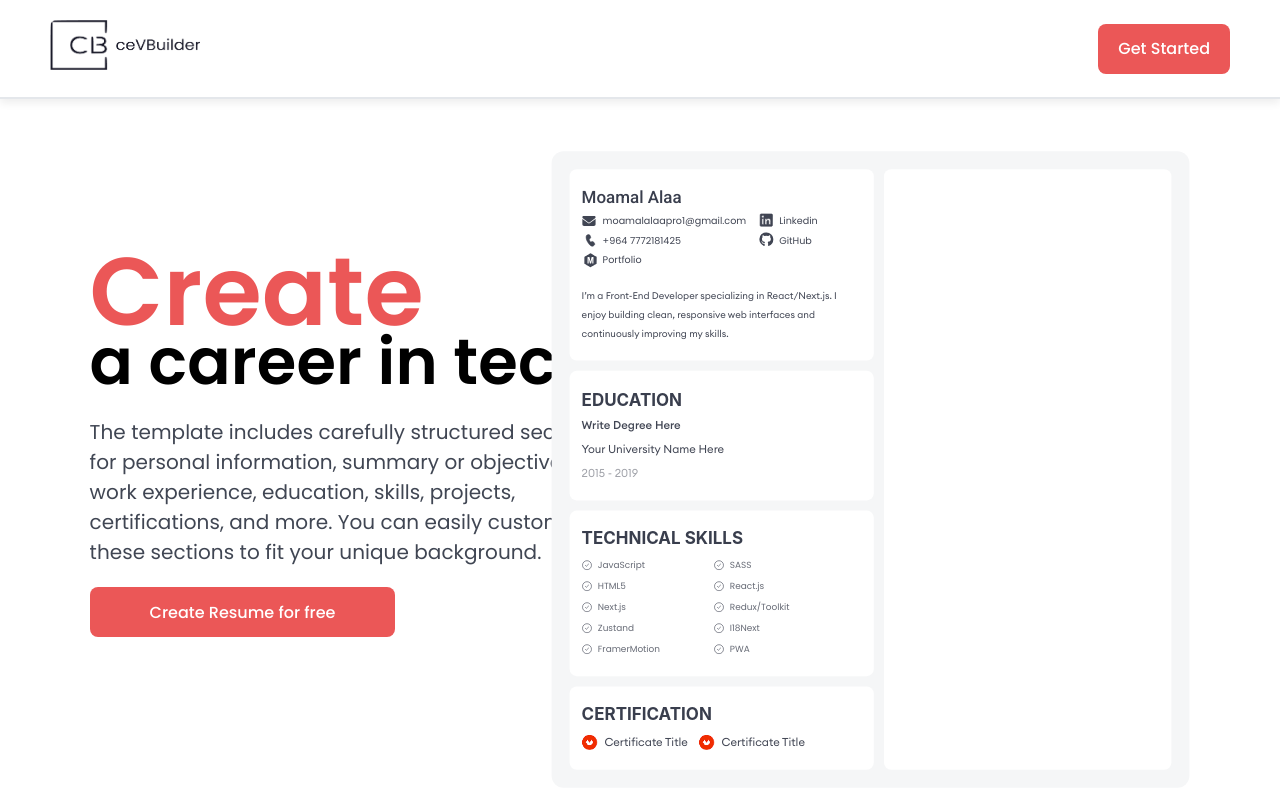
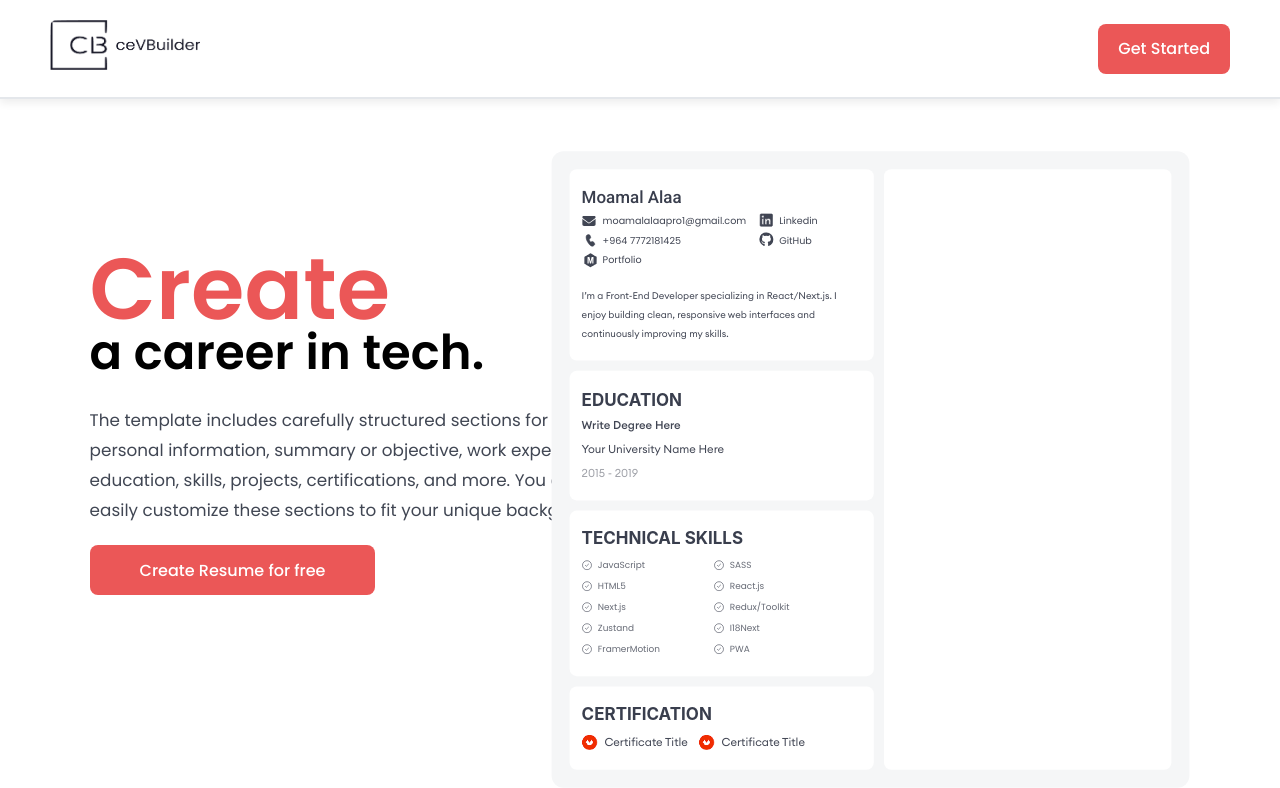
Before and after one commit to Moamal-2000/resume-builder, a Next.js app: page / in a window 1280 px wide. Shown: the top 788 px of the page. Built offline with nearby package versions, Linux system fonts and the light colour scheme; a web font is replaced by a local one.

Commit message:
style(HeroSection): scale down typography and button width

```diff
--- a/src/components/HomePage/HeroSection/HeroSection.jsx
+++ b/src/components/HomePage/HeroSection/HeroSection.jsx
@@ -16,7 +16,7 @@ const HeroSection = () => {
         sections to fit your unique background.
       </p>
 
-      <Button paddingInline="60px">Create Resume for free</Button>
+      <Button paddingInline="50px">Create Resume for free</Button>
     </section>
   );
 };
--- a/src/components/HomePage/HeroSection/HeroSection.module.scss
+++ b/src/components/HomePage/HeroSection/HeroSection.module.scss
@@ -5,19 +5,19 @@
 
 .heroSection>h1 {
   font-weight: 600;
-  line-height: 70px;
+  line-height: 64px;
   letter-spacing: .0025em;
-  font-size: 4rem;
+  font-size: 3rem;
 }
 
 .heroSection>h1::first-line {
   color: #EB5757;
-  font-size: 6rem;
+  font-size: 5.4rem;
 }
 
 .heroSection>p {
   font-weight: 400;
-  font-size: 1.25rem;
+  font-size: 1.05rem;
   line-height: 30px;
   letter-spacing: .0025em;
   color: #404653;
```
